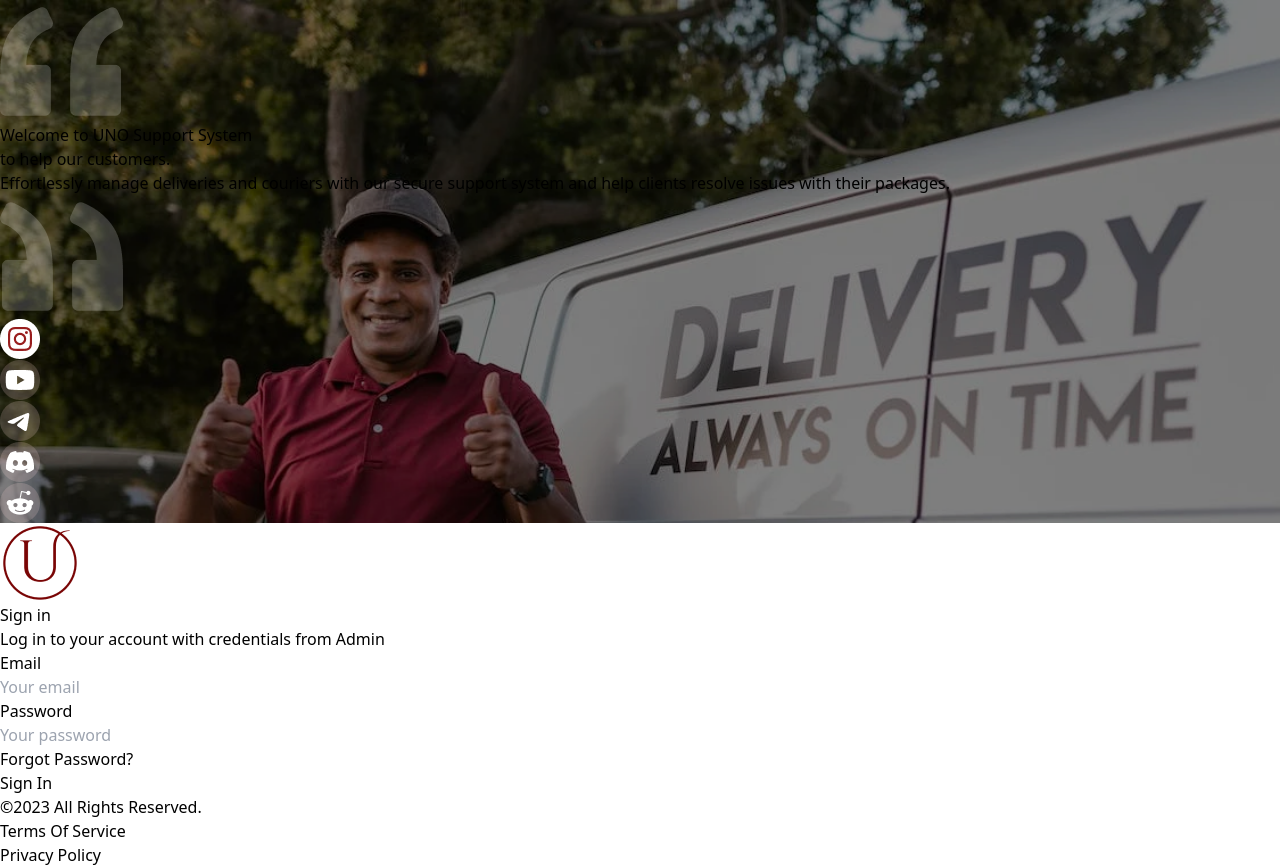
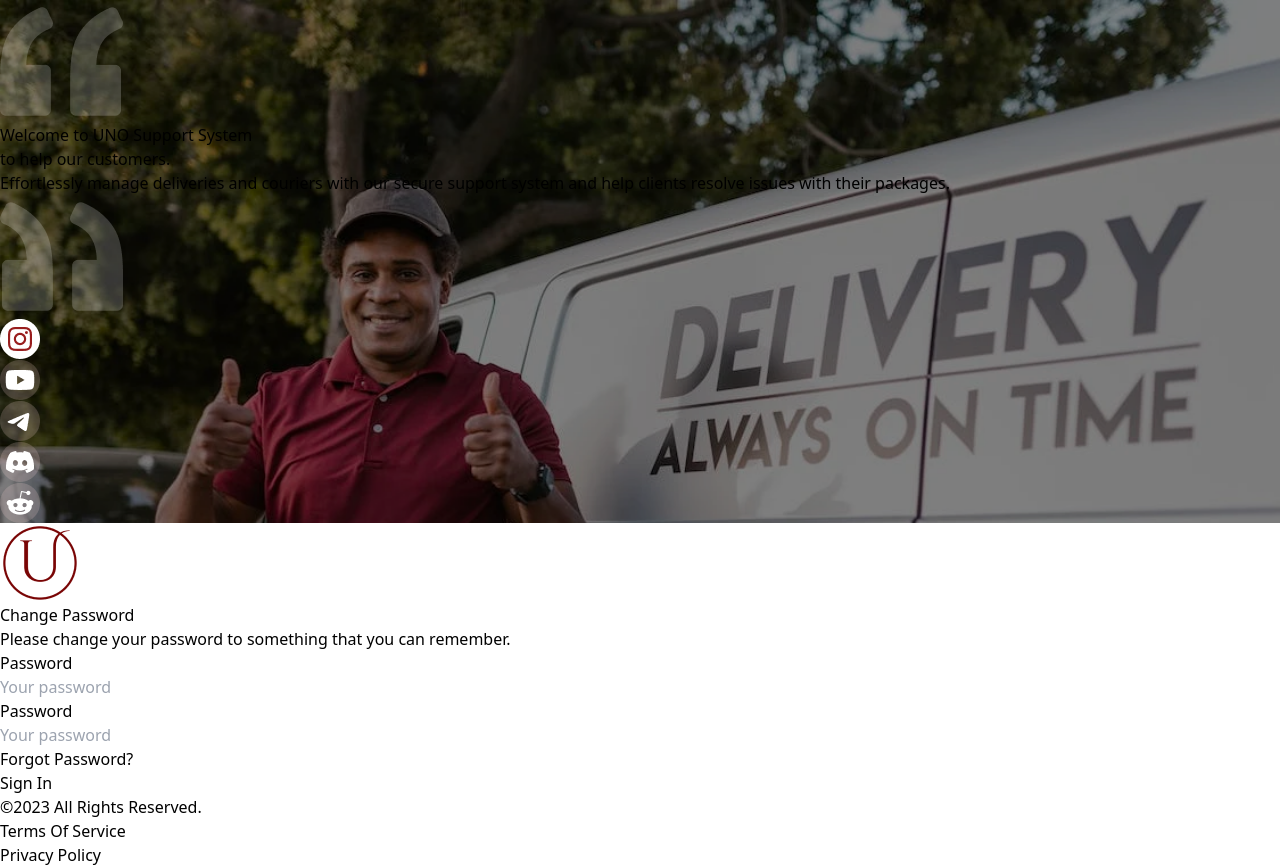
Before and after one commit to desmigor/uno-dashboard, a React (Vite) app: page / in a window 1280 px wide. Built offline with nearby package versions, Linux system fonts and the light colour scheme.

Commit message:
add change password page

```diff
--- a/src/features/authentication/components/ChangePassword.jsx
+++ b/src/features/authentication/components/ChangePassword.jsx
@@ -1,11 +1,82 @@
-import React from 'react'
+import React from "react";
+import Logo from "../../../assets/images/authentication/Logo.png";
+import AuthenticationLeftSection from "./AuthenticationLeftSection";
 
 function ChangePassword() {
   return (
-    <div>
-        <h1>Change Password</h1>
+    <div className="bg-blue p-8 rounded-md shadow-lg">
+      <div className="grid grid-cols-1 md:grid-cols-2 gap-8 place-content-center">
+        {/* Left Column */}
+        <AuthenticationLeftSection />
+
+        {/* Right Column */}
+        <div className="bg-white rounded-md p-8 items-center text-center ">
+          <img src={Logo} alt="Logo" className="h-16 mx-auto mt-10 mb-20" />
+            <div class="text-zinc-800 text-4xl font-bold font-['Rubik'] mb-4">
+              Change Password
+            </div>
+            <p className="mb-4 text-[#6F8190]">
+              Please change your password to something that you can remember.
+            </p>
+          {/* Input Fields */}
+          <form className="grid place-content-center ">
+          <div class="w-[372px] h-[74px] flex-col justify-start items-start gap-1.5 inline-flex my-5">
+              <div class="text-slate-500 text-sm font-normal font-['Rubik'] leading-tight">
+                Password
+              </div>
+              {/* <div class="justify-center items-center gap-2.5 flex"> */}
+              <input
+                type="password"
+                id="password"
+                name="password"
+                className="self-stretch h-12 px-4 py-[13px] rounded-xl border border-zinc-200 justify-between items-center inline-flex "
+                placeholder="Your password"
+              />
+
+            </div>
+
+            <div class="w-[372px] h-[74px] flex-col justify-start items-start gap-1.5 inline-flex">
+              <div class="text-slate-500 text-sm font-normal font-['Rubik'] leading-tight">
+                Password
+              </div>
+              {/* <div class="justify-center items-center gap-2.5 flex"> */}
+              <input
+                type="password"
+                id="password"
+                name="password"
+                className="self-stretch h-12 px-4 py-[13px] rounded-xl border border-zinc-200 justify-between items-center inline-flex "
+                placeholder="Your password"
+              />
+            </div>
+            <div class="text-red-800 text-xs font-normal font-['Rubik'] leading-noned ml-60">
+              Forgot Password?
+            </div>
+            {/* Sign In Button */}
+            <button
+              type="submit"
+              className="w-[372px] h-[50px] px-[60px] py-[15px] bg-red-800 rounded-xl justify-center items-center gap-2.5 inline-flex my-10"
+            >
+              <div class="text-center text-white text-base font-normal font-['Rubik'] leading-tight">
+                Sign In
+              </div>
+            </button>
+          </form>
+          {/* Footer */}
+          <div class="w-[373px] h-4 justify-start items-center gap-6 inline-flex mt-[180px]">
+            <div class="text-gray-400 text-xs font-normal font-['Rubik'] leading-none">
+              ©2023 All Rights Reserved.
+            </div>
+            <div class="text-red-800 text-xs font-normal font-['Rubik'] leading-none">
+              Terms Of Service
+            </div>
+            <div class="text-red-800 text-xs font-normal font-['Rubik'] leading-none">
+              Privacy Policy
+            </div>
+          </div>
+        </div>
+      </div>
     </div>
-  )
+  );
 }
 
-export default ChangePassword
+export default ChangePassword;
--- a/src/features/authentication/components/Login.jsx
+++ b/src/features/authentication/components/Login.jsx
@@ -15,7 +15,7 @@ function Login() {
           <img src={Logo} alt="Logo" className="h-16 mx-auto mt-10 mb-20" />
           <div className="text-center">
             <h2 className="text-2xl font-bold mb-4">Sign in</h2>
-            <p className="text-gray-700 mb-4 text-[#6F8190]">
+            <p className="mb-4 text-[#6F8190]">
               Log in to your account with credentials from Admin
             </p>
           </div>
--- a/src/routes/public/index.jsx
+++ b/src/routes/public/index.jsx
@@ -8,8 +8,8 @@ function Public() {
   return (
     <>
         <Routes>
-            <Route index element={<Login />} />
-            <Route path={CHANGE_PASSWORD} element={<ChangePassword />} />
+            <Route path='*' element={<ChangePassword />} />
+            <Route  path='login' element={<Login />} />
         </Routes>
     </>
   )
```
